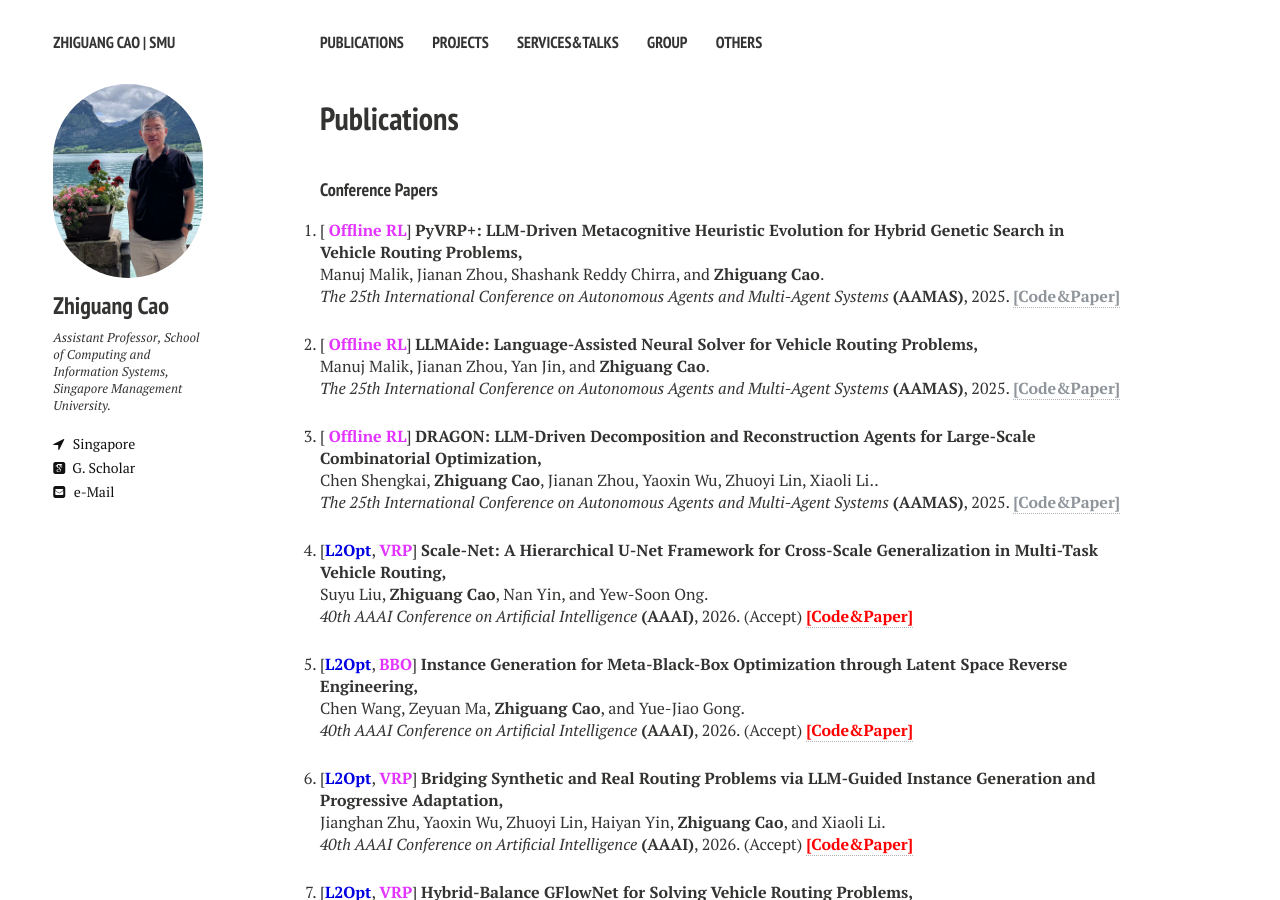
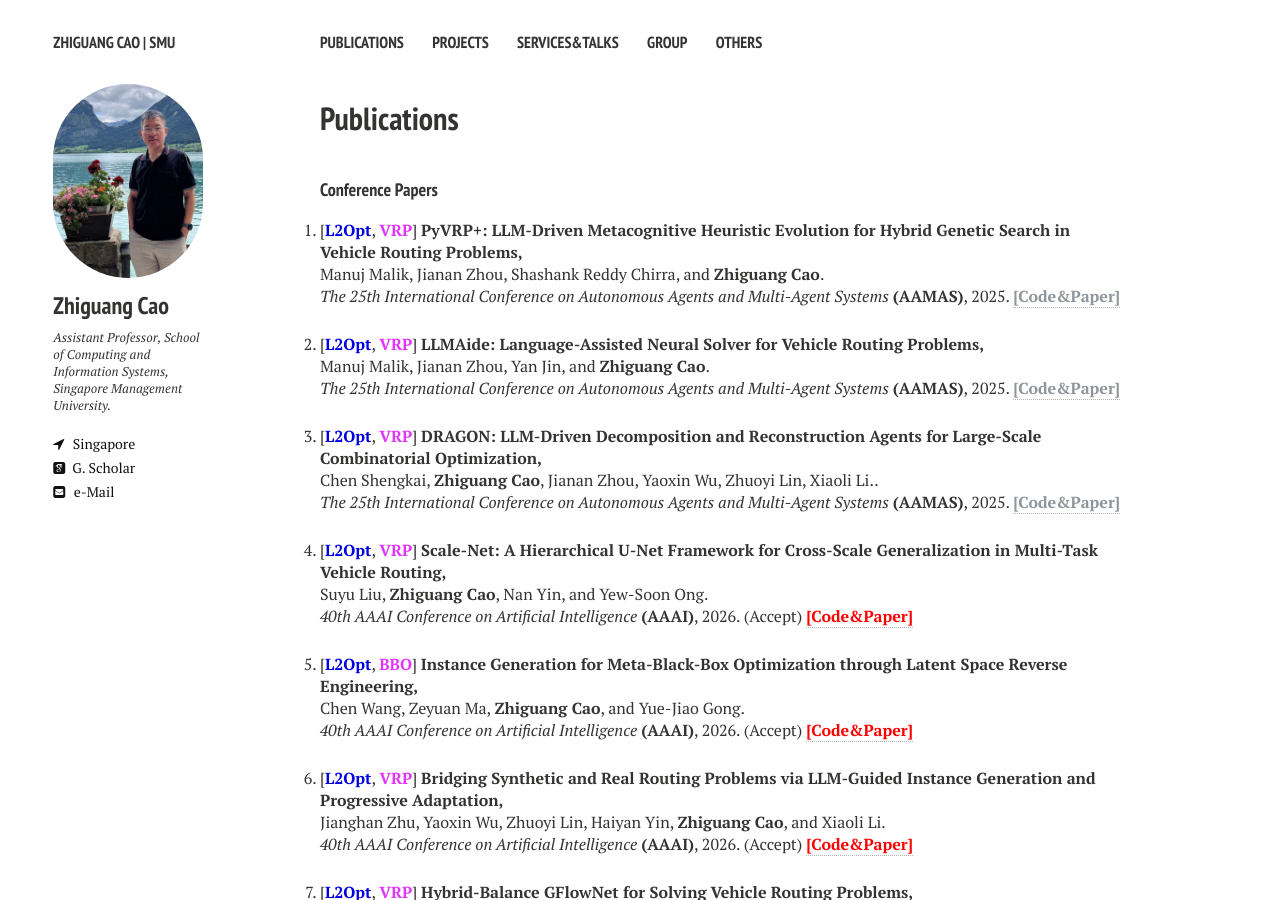
Before and after one commit to zhiguangcaosg/zhiguangcaosg.github.io, a Jekyll site: the page built from publications.md, in a window 1280 px wide and 900 px high. Built offline with Jekyll 4.4.1, drawn with Linux system fonts in a browser that asks for light colours; nearby versions of some CDN libraries.

Commit message:
Update publications.html

```diff
--- a/_layouts/publications.html
+++ b/_layouts/publications.html
@@ -92,7 +92,7 @@ div.bibtex pre { font-size: 75%; overflow: auto;  width: 100%; padding: 0em 0em;
 
 <li>
 <p>
-[ <font color="#E333FF"><b>Offline RL</b></font>] <b>PyVRP+: LLM-Driven Metacognitive Heuristic Evolution for Hybrid Genetic Search in Vehicle Routing Problems,</b>
+[<font color="#0000E3"><b>L2Opt</b></font>, <font color="#E333FF"><b>VRP</b></font>] <b>PyVRP+: LLM-Driven Metacognitive Heuristic Evolution for Hybrid Genetic Search in Vehicle Routing Problems,</b>
 <br> Manuj Malik, Jianan Zhou, Shashank Reddy Chirra, and <b>Zhiguang Cao</b>.<br>
 <i>The 25th International Conference on Autonomous Agents and Multi-Agent Systems</i> <b>(AAMAS)</b>, 2025. <a href="https://zhiguangcaosg.github.io/publications/"> <font color="#8F959A"><b>[Code&Paper]</b> </font></a>
 </p>
@@ -100,7 +100,7 @@ div.bibtex pre { font-size: 75%; overflow: auto;  width: 100%; padding: 0em 0em;
 
 <li>
 <p>
-[ <font color="#E333FF"><b>Offline RL</b></font>] <b>LLMAide: Language-Assisted Neural Solver for Vehicle Routing Problems,</b>
+[<font color="#0000E3"><b>L2Opt</b></font>, <font color="#E333FF"><b>VRP</b></font>] <b>LLMAide: Language-Assisted Neural Solver for Vehicle Routing Problems,</b>
 <br> Manuj Malik, Jianan Zhou, Yan Jin, and <b>Zhiguang Cao</b>.<br>
 <i>The 25th International Conference on Autonomous Agents and Multi-Agent Systems</i> <b>(AAMAS)</b>, 2025. <a href="https://zhiguangcaosg.github.io/publications/"> <font color="#8F959A"><b>[Code&Paper]</b> </font></a>
 </p>
@@ -108,7 +108,7 @@ div.bibtex pre { font-size: 75%; overflow: auto;  width: 100%; padding: 0em 0em;
 
 <li>
 <p>
-[ <font color="#E333FF"><b>Offline RL</b></font>] <b>DRAGON: LLM-Driven Decomposition and Reconstruction Agents for Large-Scale Combinatorial Optimization,</b>
+[<font color="#0000E3"><b>L2Opt</b></font>, <font color="#E333FF"><b>VRP</b></font>] <b>DRAGON: LLM-Driven Decomposition and Reconstruction Agents for Large-Scale Combinatorial Optimization,</b>
 <br> Chen Shengkai, <b>Zhiguang Cao</b>, Jianan Zhou, Yaoxin Wu, Zhuoyi Lin, Xiaoli Li.</b>.<br>
 <i>The 25th International Conference on Autonomous Agents and Multi-Agent Systems</i> <b>(AAMAS)</b>, 2025. <a href="https://zhiguangcaosg.github.io/publications/"> <font color="#8F959A"><b>[Code&Paper]</b> </font></a>
 </p>
```
